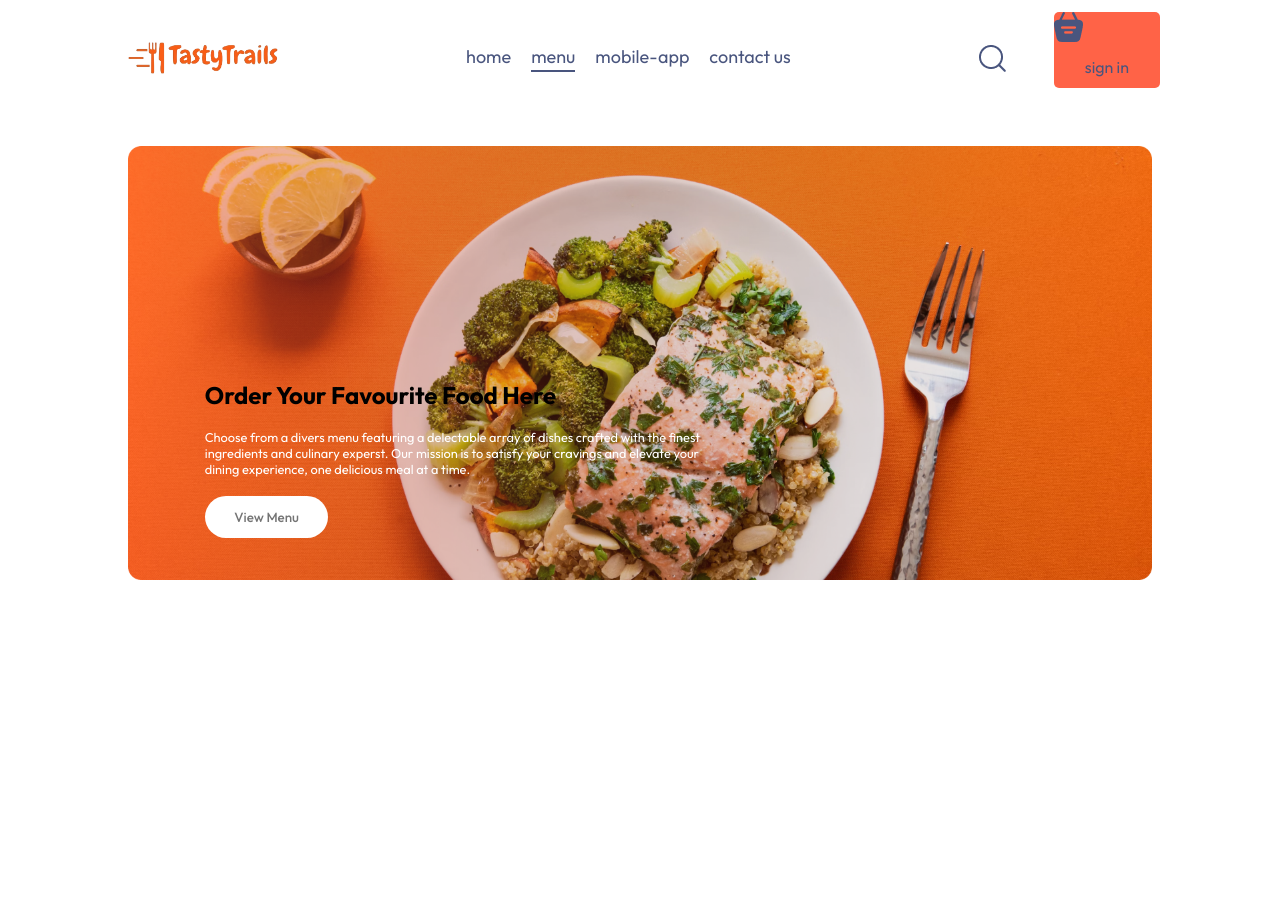
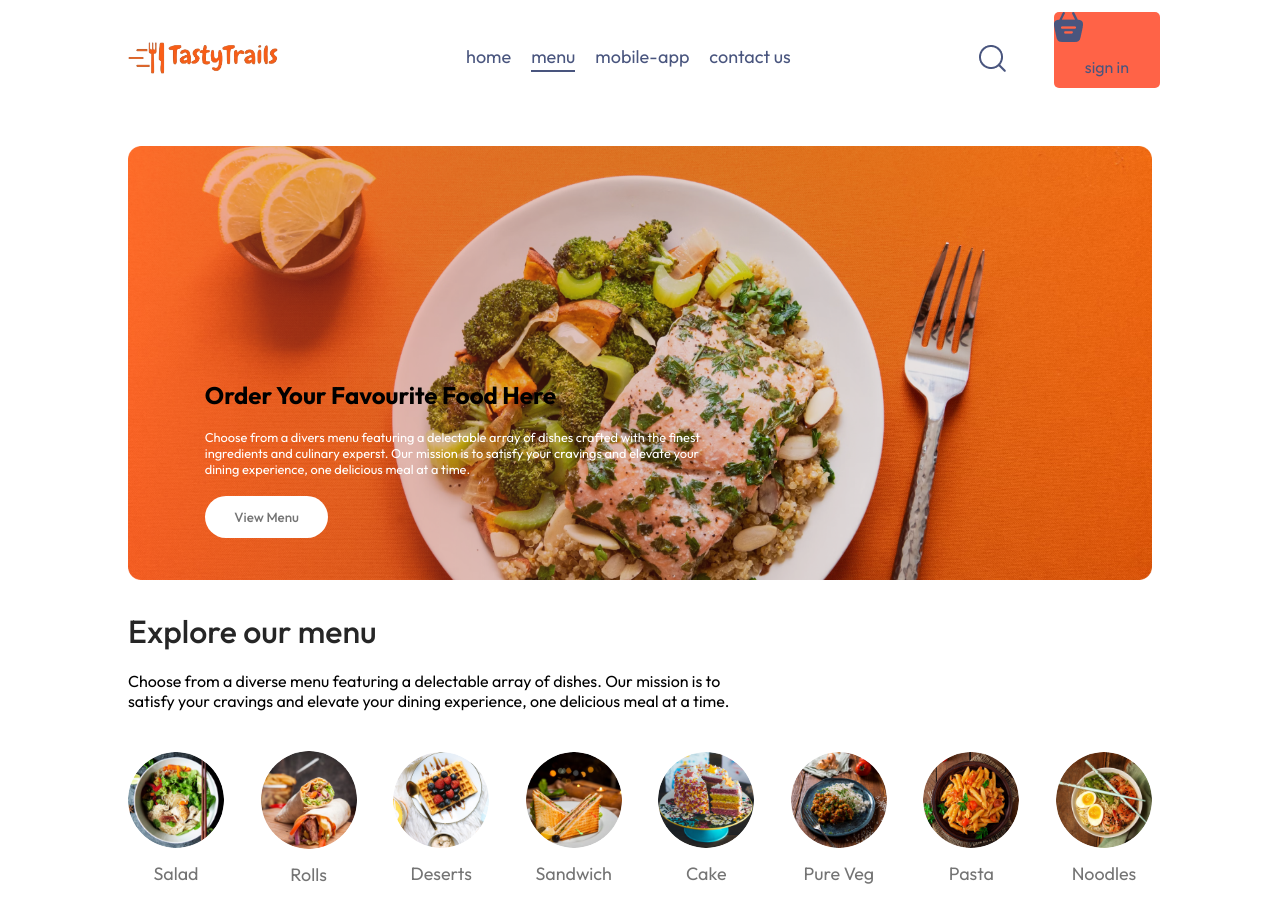
Before and after one commit to ThishmiGunawardhana/TastyTrails_MERN, a React (Vite) app in the folder frontend/: page / in a window 1280 px wide. Before the commit the page ends 800 px from the top, so only its background shows below. Built offline with nearby package versions, Linux system fonts and the light colour scheme.

Commit message:
create menuitems

```diff
--- a/frontend/src/components/ExploreMenu/ExploreMenu.css
+++ b/frontend/src/components/ExploreMenu/ExploreMenu.css
@@ -0,0 +1,38 @@
+.explore-menu{
+    display: flex;
+    flex-direction: column;
+    gap: 20px;
+}
+.explore-menu h1{
+    color: #262626;
+    font-weight: 500;
+}
+.explore-menu-text{
+    max-width: 60%;
+    columns: #808080;
+}
+.explore-menu-list{
+    display: flex;
+    justify-content: space-between;
+    align-items: center;
+    gap: 30px;
+    text-align: center;
+    margin: 20px 0px;
+    overflow-x: scroll;
+}
+.explore-menu-list::-webkit-scrollbar{
+    display: none;
+}
+.explore-menu-list-item img{
+    width: 7.5vw;
+    min-width: 80px;
+    cursor: pointer;
+    border-radius: 50%;
+    transition: 0.2s;
+}
+.explore-menu-list-item p{
+    margin-top: 10px;
+    color: #747474;
+    font-size: max(1.4vw,16px);
+    cursor: pointer;
+}
--- a/frontend/src/components/ExploreMenu/ExploreMenu.jsx
+++ b/frontend/src/components/ExploreMenu/ExploreMenu.jsx
@@ -7,12 +7,13 @@ const ExploreMenu = () => {
   return (
     <div className='explore-menu' id='explore-menu'>
         <h1>Explore our menu</h1>
-        <p className='explore-menu-text'>Choose from a diverse menu featuring a delectable array of dishes. Our mission is to</p>
+        <p className='explore-menu-text'>Choose from a diverse menu featuring a delectable array of dishes. Our mission is to satisfy your cravings and elevate your dining experience, one delicious meal at a time.</p>
         <div className="explore-menu-list">
             {menu_list.map((item,index)=>{
                 return (
                     <div key={index} className="explore-menu-list-item">
                         <img src={item.menu_image} alt="" />
+                        <p>{item.menu_name}</p>
                     </div>
                 )
             })}
--- a/frontend/src/pages/Home/Home.jsx
+++ b/frontend/src/pages/Home/Home.jsx
@@ -2,11 +2,13 @@
 import React from 'react'
 import './Home.css'
 import Header from '../../components/Header/Header'
+import ExploreMenu from '../../components/ExploreMenu/ExploreMenu'
 
 const Home = () => {
   return (
     <div>
         <Header/>
+        <ExploreMenu/>
     </div>
   )
 }
```
